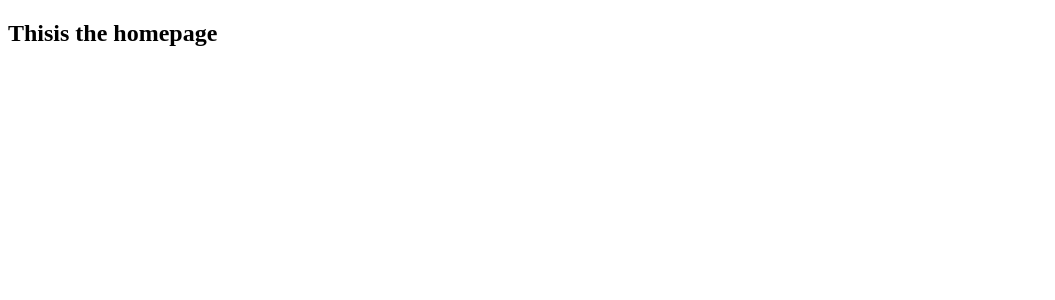
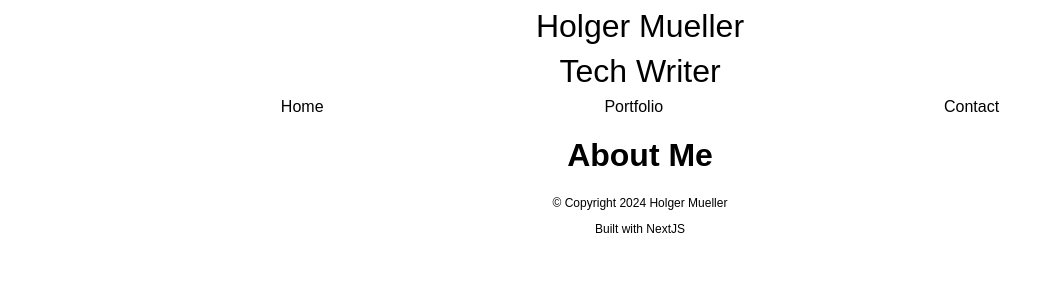
Before and after one commit to Holgermueller/writingportfolio, a Next.js app: page / in a window 1280 px wide. Shown: the top 300 px of the page, without its empty margins (0-1055 px from the left). Built offline with nearby package versions, Linux system fonts and the light colour scheme.

Commit message:
scaffolded app

```diff
--- a/app/globals.css
+++ b/app/globals.css
@@ -1,107 +1,36 @@
-:root {
-  --max-width: 1100px;
-  --border-radius: 12px;
-  --font-mono: ui-monospace, Menlo, Monaco, "Cascadia Mono", "Segoe UI Mono",
-    "Roboto Mono", "Oxygen Mono", "Ubuntu Monospace", "Source Code Pro",
-    "Fira Mono", "Droid Sans Mono", "Courier New", monospace;
-
-  --foreground-rgb: 0, 0, 0;
-  --background-start-rgb: 214, 219, 220;
-  --background-end-rgb: 255, 255, 255;
-
-  --primary-glow: conic-gradient(
-    from 180deg at 50% 50%,
-    #16abff33 0deg,
-    #0885ff33 55deg,
-    #54d6ff33 120deg,
-    #0071ff33 160deg,
-    transparent 360deg
-  );
-  --secondary-glow: radial-gradient(
-    rgba(255, 255, 255, 1),
-    rgba(255, 255, 255, 0)
-  );
-
-  --tile-start-rgb: 239, 245, 249;
-  --tile-end-rgb: 228, 232, 233;
-  --tile-border: conic-gradient(
-    #00000080,
-    #00000040,
-    #00000030,
-    #00000020,
-    #00000010,
-    #00000010,
-    #00000080
-  );
-
-  --callout-rgb: 238, 240, 241;
-  --callout-border-rgb: 172, 175, 176;
-  --card-rgb: 180, 185, 188;
-  --card-border-rgb: 131, 134, 135;
+html,
+body {
+  margin: 0;
+  padding: 0;
+  box-sizing: border-box;
+  font-family: Arial, Helvetica, sans-serif;
 }
 
-@media (prefers-color-scheme: dark) {
-  :root {
-    --foreground-rgb: 255, 255, 255;
-    --background-start-rgb: 0, 0, 0;
-    --background-end-rgb: 0, 0, 0;
-
-    --primary-glow: radial-gradient(rgba(1, 65, 255, 0.4), rgba(1, 65, 255, 0));
-    --secondary-glow: linear-gradient(
-      to bottom right,
-      rgba(1, 65, 255, 0),
-      rgba(1, 65, 255, 0),
-      rgba(1, 65, 255, 0.3)
-    );
-
-    --tile-start-rgb: 2, 13, 46;
-    --tile-end-rgb: 2, 5, 19;
-    --tile-border: conic-gradient(
-      #ffffff80,
-      #ffffff40,
-      #ffffff30,
-      #ffffff20,
-      #ffffff10,
-      #ffffff10,
-      #ffffff80
-    );
-
-    --callout-rgb: 20, 20, 20;
-    --callout-border-rgb: 108, 108, 108;
-    --card-rgb: 100, 100, 100;
-    --card-border-rgb: 200, 200, 200;
-  }
+header,
+footer,
+h1 {
+  text-align: center;
 }
 
-* {
-  box-sizing: border-box;
-  padding: 0;
-  margin: 0;
+header {
+  font-size: 2rem;
 }
 
-html,
-body {
-  max-width: 100vw;
-  overflow-x: hidden;
+header p {
+  margin: 0.5rem;
 }
 
-body {
-  color: rgb(var(--foreground-rgb));
-  background: linear-gradient(
-      to bottom,
-      transparent,
-      rgb(var(--background-end-rgb))
-    )
-    rgb(var(--background-start-rgb));
+nav {
+  display: flex;
+  flex-direction: row;
+  justify-content: space-evenly;
 }
 
 a {
-  color: inherit;
   text-decoration: none;
+  color: black;
 }
 
-@media (prefers-color-scheme: dark) {
-  html {
-    color-scheme: dark;
-  }
+footer p {
+  font-size: 0.75rem;
 }
--- a/compnents/footer.js
+++ b/compnents/footer.js
@@ -1,9 +1,8 @@
 export default function Footer() {
   return (
-    <div>
-      <footer>
-        <p>&copy; Copyright 2024 Holger Mueller</p>
-      </footer>
-    </div>
+    <footer>
+      <p>&copy; Copyright 2024 Holger Mueller</p>
+      <p>Built with NextJS</p>
+    </footer>
   );
 }
--- a/compnents/header.js
+++ b/compnents/header.js
@@ -1,7 +1,8 @@
 export default function Header() {
   return (
-    <div>
-      <header>Thisis theheader.</header>
-    </div>
+    <header>
+      <p>Holger Mueller</p>
+      <p>Tech Writer</p>
+    </header>
   );
 }
--- a/compnents/nav.js
+++ b/compnents/nav.js
@@ -1,7 +1,11 @@
+import Link from "next/link";
+
 export default function Nav() {
   return (
     <nav>
-      <p>This is the nav.</p>
+      <Link href="/">Home</Link>
+      <Link href="/portfolio">Portfolio</Link>
+      <Link href="/contact">Contact</Link>
     </nav>
   );
 }
--- a/pages/index.js
+++ b/pages/index.js
@@ -1,9 +1,18 @@
+import Header from "@/compnents/header";
+import Nav from "@/compnents/nav";
+import Footer from "@/compnents/footer";
+
+import "../app/globals.css";
+
 export default function Home() {
   return (
     <div>
+      <Header />
+      <Nav />
       <main>
-        <h2>Thisis the homepage</h2>
+        <h1>About Me</h1>
       </main>
+      <Footer />
     </div>
   );
 }
```
Also changed, not shown: app/page.module.css (deleted, +0 -230 lines), pages/blog/[id].js (added, +9 -0 lines), pages/contact/index.js (+10 -1 lines), pages/portfolio/index.js (+10 -1 lines).
